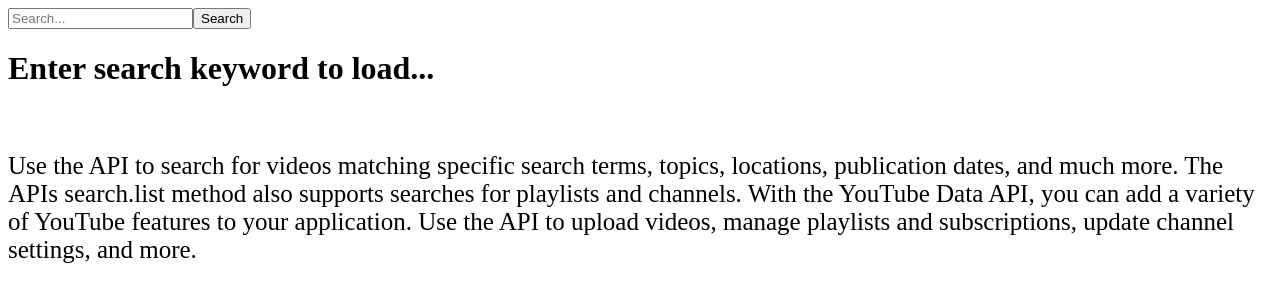
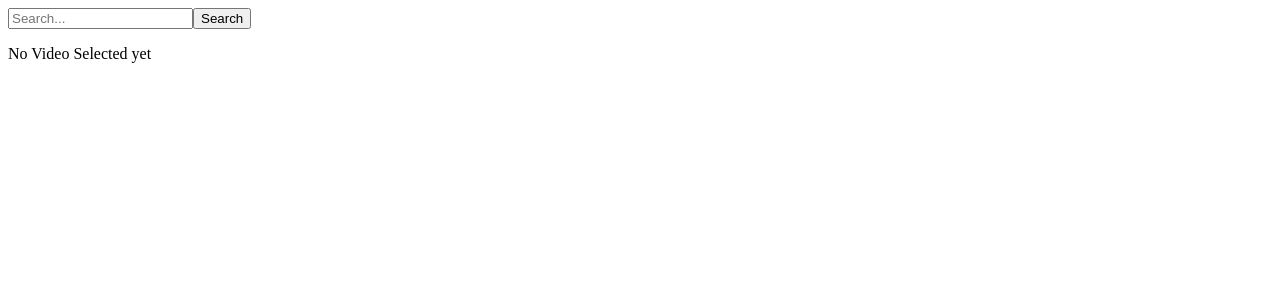
Before and after one commit to DustinFlynn297/YouTubeCloneReact, a React (Create React App) app: page / in a window 1280 px wide. Shown: the top 302 px of the page. Built offline with nearby package versions, Linux system fonts and the light colour scheme.

Commit message:
video player shows title and description of video being played

```diff
--- a/src/components/VideoPlayer/VideoPlayer.jsx
+++ b/src/components/VideoPlayer/VideoPlayer.jsx
@@ -3,21 +3,23 @@
 const VideoPlayer = (props) => {
     if (!props.video) {
         return <div>
-           <h1>Enter search keyword to load...</h1>
-           <br></br>
-           <p style={{fontSize:'25px'}}>
-           Use the API to search for videos matching specific search terms, topics, locations, publication dates, and much more. The APIs search.list method also supports searches for playlists and channels.
 
-           With the YouTube Data API, you can add a variety of YouTube features to your application. Use the API to upload videos, manage playlists and subscriptions, update channel settings, and more.
-
+           <p>
+           No Video Selected yet
            </p>
         </div>;
       }
 
     const videoLink = `https://www.youtube.com/embed/${props.video.id.videoId}`
+    const videoTitle = `${props.video.snippet.title}`
+    const videoDescription = `${props.video.snippet.description}`
 
     return (
-        <iframe src={videoLink} />
+        <div>
+            <iframe src={videoLink} />
+            <h3>{videoTitle}</h3>
+            <h3>{videoDescription}</h3>
+        </div>
     )
 }
 
```
